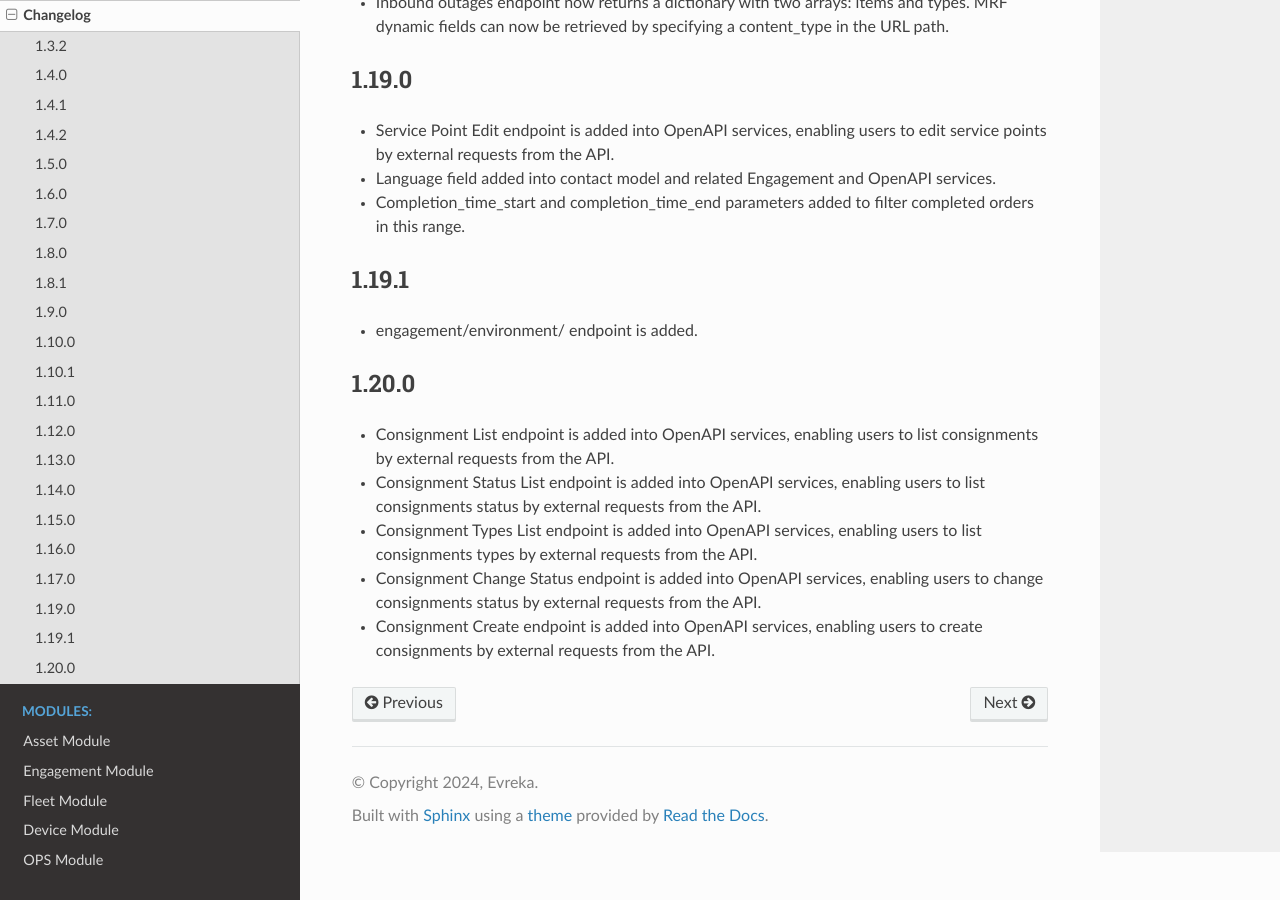
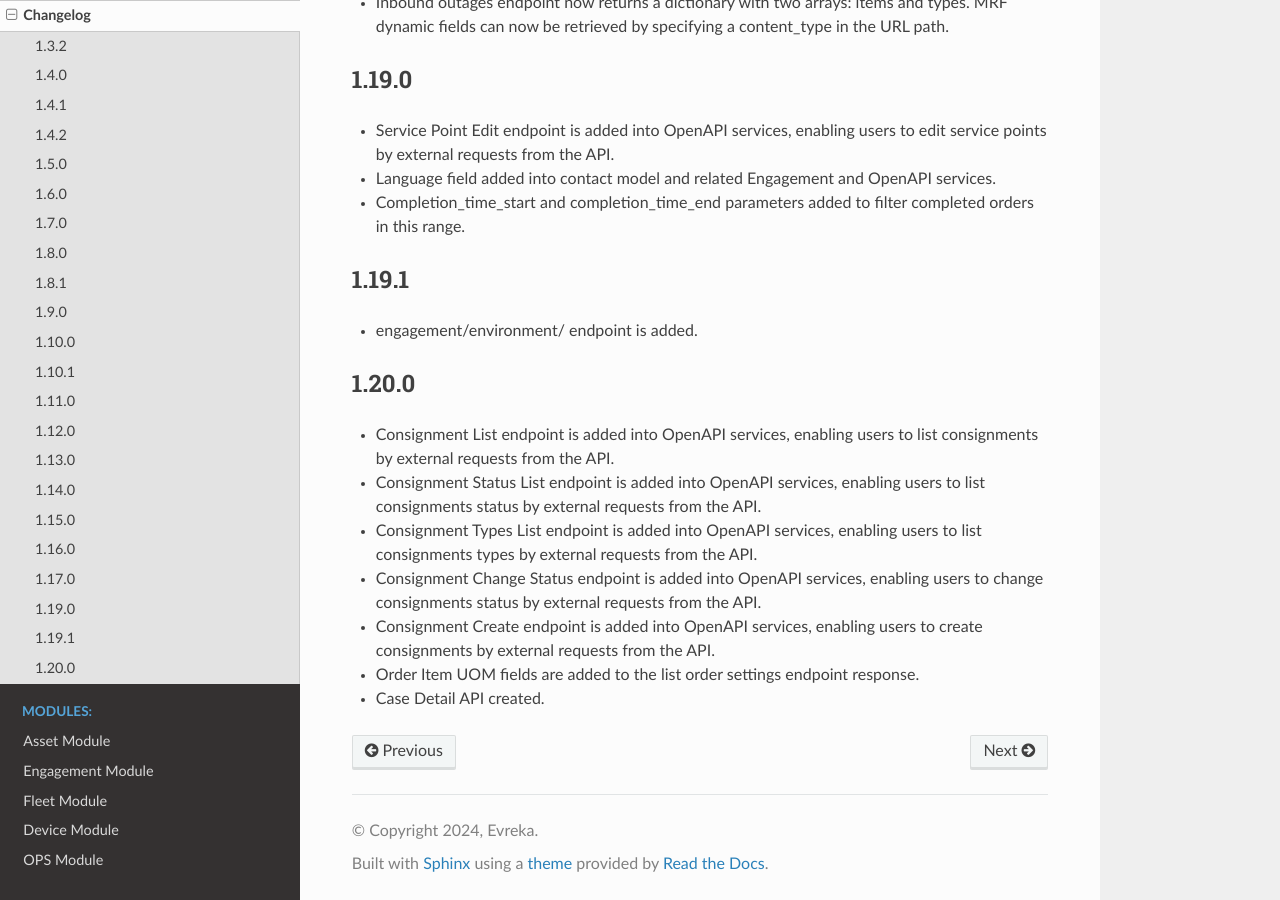
Before and after one commit to evrekadev/evreka-api-doc, a Sphinx documentation site: the page built from source/changelog.rst, in a window 1280 px wide and 900 px high, scrolled down 3129 px. Built offline with Sphinx 7.4.7 and the Read the Docs theme 3.1.0, drawn with Linux system fonts in a browser that asks for light colours.

Commit message:
Sprint/126 Changelog

```diff
--- a/source/changelog.rst
+++ b/source/changelog.rst
@@ -120,3 +120,5 @@ Changelog
 - Consignment Types List endpoint is added into OpenAPI services, enabling users to list consignments types by external requests from the API.
 - Consignment Change Status endpoint is added into OpenAPI services, enabling users to change consignments status by external requests from the API.
 - Consignment Create endpoint is added into OpenAPI services, enabling users to create consignments by external requests from the API.
+- Order Item UOM fields are added to the list order settings endpoint response.
+- Case Detail API created.
--- a/source/conf.py
+++ b/source/conf.py
@@ -9,7 +9,7 @@
 project = 'Evreka360 API'
 copyright = '2024, Evreka'
 author = 'Evreka'
-version = '1.19.1'
+version = '1.20.0'
 
 # -- General configuration ---------------------------------------------------
 # https://www.sphinx-doc.org/en/master/usage/configuration.html#general-configuration
```
